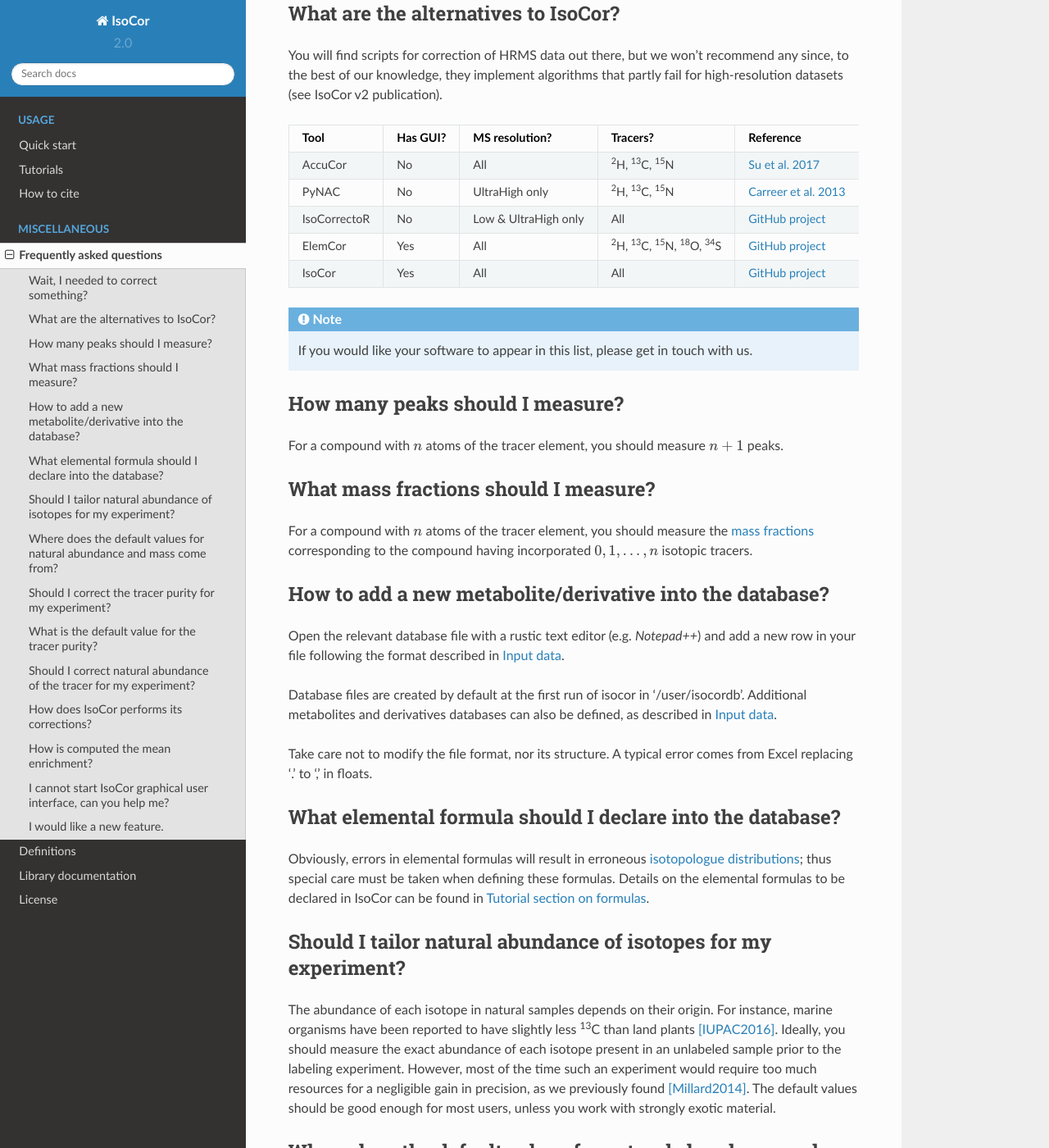
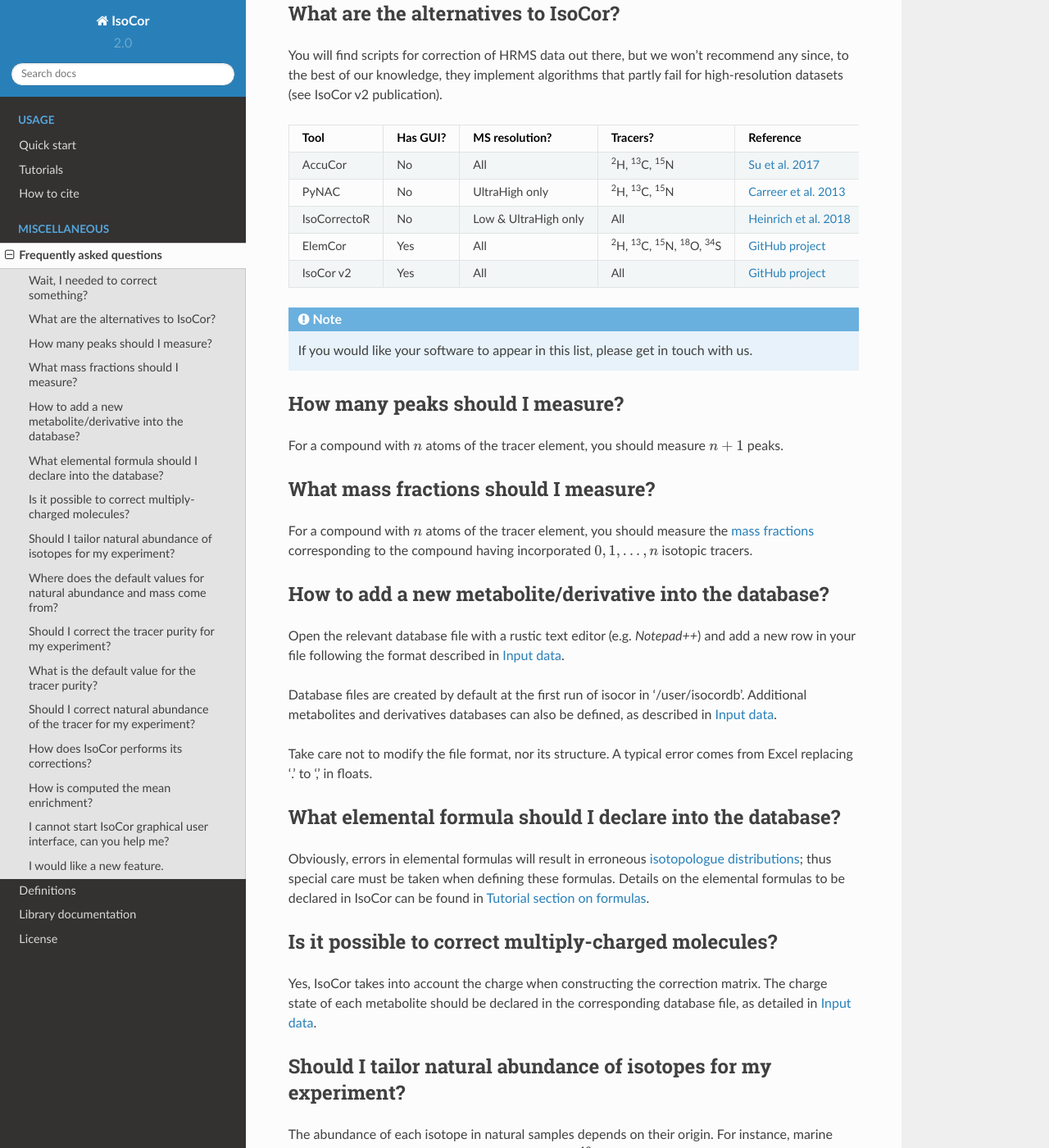
Before and after one commit to MetaSys-LISBP/IsoCor, a Sphinx documentation site: the page built from doc/faq.rst, in a window 1280 px wide and 1400 px high, scrolled down 437 px. Shown: the whole window at 82% size. Built offline with Sphinx 7.4.7 and the Read the Docs theme 2.0.0, drawn with Linux system fonts in a browser that asks for light colours.

```diff
--- a/doc/conf.py
+++ b/doc/conf.py
@@ -57,7 +57,7 @@ copyright = u'2018, Baudoin Delépine, Matthieu Guionnet, Pierre Millard'
 version = '2.0'
 # The full version, including alpha/beta/rc tags.
 # Do not forget to update PyPi (setup.py) version
-release = '2.0.5'
+release = '2.0.6'
 
 # The language for content autogenerated by Sphinx. Refer to documentation
 # for a list of supported languages.
--- a/doc/faq.rst
+++ b/doc/faq.rst
@@ -24,19 +24,19 @@ What are the alternatives to IsoCor?
 You will find scripts for correction of HRMS data out there, but we won’t recommend any since,
 to the best of our knowledge, they implement algorithms that partly fail for high-resolution datasets (see IsoCor v2 publication).
 
-+--------------+----------+----------------------+---------------------------------------------------------------------+------------------------------------------------------------------+---------------------------+
-| Tool         | Has GUI? | MS resolution?       | Tracers?                                                            | Reference                                                        | Comment                   |
-+==============+==========+======================+=====================================================================+==================================================================+===========================+
-| AccuCor      | No       | All                  | :sup:`2`\ H, :sup:`13`\ C, :sup:`15`\ N                             | `Su et al. 2017 <https://doi.org/10.1021/acs.analchem.7b00396>`_ | Faulty at High-resolution |
-+--------------+----------+----------------------+---------------------------------------------------------------------+------------------------------------------------------------------+---------------------------+
-| PyNAC        | No       | UltraHigh only       | :sup:`2`\ H, :sup:`13`\ C, :sup:`15`\ N                             | `Carreer et al. 2013 <https://doi.org/10.3390/metabo3040853>`_   | none                      |
-+--------------+----------+----------------------+---------------------------------------------------------------------+------------------------------------------------------------------+---------------------------+
-| IsoCorrectoR | No       | Low & UltraHigh only | All                                                                 | `GitHub project <https://github.com/chkohler/IsoCorrectoR>`__    | none                      |
-+--------------+----------+----------------------+---------------------------------------------------------------------+------------------------------------------------------------------+---------------------------+
-| ElemCor      | Yes      | All                  | :sup:`2`\ H, :sup:`13`\ C, :sup:`15`\ N, :sup:`18`\ O, :sup:`34`\ S | `GitHub project <https://github.com/4dsoftware/elemcor>`__       | Faulty at High-resolution |
-+--------------+----------+----------------------+---------------------------------------------------------------------+------------------------------------------------------------------+---------------------------+
-| IsoCor       | Yes      | All                  | All                                                                 | `GitHub project <https://github.com/MetaSys-LISBP/IsoCor_v2>`__  | none                      |
-+--------------+----------+----------------------+---------------------------------------------------------------------+------------------------------------------------------------------+---------------------------+
++--------------+----------+----------------------+---------------------------------------------------------------------+----------------------------------------------------------------------+---------------------------+
+| Tool         | Has GUI? | MS resolution?       | Tracers?                                                            | Reference                                                            | Comment                   |
++==============+==========+======================+=====================================================================+======================================================================+===========================+
+| AccuCor      | No       | All                  | :sup:`2`\ H, :sup:`13`\ C, :sup:`15`\ N                             | `Su et al. 2017 <https://doi.org/10.1021/acs.analchem.7b00396>`_     | Faulty at High-resolution |
++--------------+----------+----------------------+---------------------------------------------------------------------+----------------------------------------------------------------------+---------------------------+
+| PyNAC        | No       | UltraHigh only       | :sup:`2`\ H, :sup:`13`\ C, :sup:`15`\ N                             | `Carreer et al. 2013 <https://doi.org/10.3390/metabo3040853>`_       | none                      |
++--------------+----------+----------------------+---------------------------------------------------------------------+----------------------------------------------------------------------+---------------------------+
+| IsoCorrectoR | No       | Low & UltraHigh only | All                                                                 | `Heinrich et al. 2018 <https://doi.org/10.1038/s41598-018-36293-4>`_ | none                      |
++--------------+----------+----------------------+---------------------------------------------------------------------+----------------------------------------------------------------------+---------------------------+
+| ElemCor      | Yes      | All                  | :sup:`2`\ H, :sup:`13`\ C, :sup:`15`\ N, :sup:`18`\ O, :sup:`34`\ S | `GitHub project <https://github.com/4dsoftware/elemcor>`_            | Faulty at High-resolution |
++--------------+----------+----------------------+---------------------------------------------------------------------+----------------------------------------------------------------------+---------------------------+
+| IsoCor v2    | Yes      | All                  | All                                                                 | `GitHub project <https://github.com/MetaSys-LISBP/IsoCor>`_          | none                      |
++--------------+----------+----------------------+---------------------------------------------------------------------+----------------------------------------------------------------------+---------------------------+
 
 .. note:: If you would like your software to appear in this list, please get in touch with us.
 
@@ -72,6 +72,13 @@ Obviously, errors in elemental formulas will result in erroneous
 :ref:`isotopologue distributions <isotopologue distribution>`; thus special care must be taken
 when defining these formulas. Details on the elemental formulas to be declared in IsoCor
 can be found in :ref:`Tutorial section on formulas <formulas>`.
+
+
+Is it possible to correct multiply-charged molecules?
+^^^^^^^^^^^^^^^^^^^^^^^^^^^^^^^^^^^^^^^^^^^^^^^^^^^^^^^^^^^^^^^^^^^^^^^^^^^^^^^^^
+Yes, IsoCor takes into account the charge when constructing the correction matrix.
+The charge state of each metabolite should be declared in the corresponding database file,
+as detailed in :ref:`Input data`.
 
 
 Should I tailor natural abundance of isotopes for my experiment?
--- a/doc/index.rst
+++ b/doc/index.rst
@@ -30,6 +30,7 @@ and can be downloaded as a `PDF file <https://readthedocs.org/projects/isocor/do
 * **correction of tracer purity**,
 * shipped as a library with both a **graphical and command line interface**,
 * mass-spectrometer and :ref:`resolution <resolution>` agnostic,
+* can be applied to singly- and multiply-charged ions
 * can be used with any tracer element (having two or more isotopes)
 * account for the contribution of derivatization steps (if any),
 * open-source, free and easy to install everywhere where Python 3 and pip run,
--- a/isocor/__init__.py
+++ b/isocor/__init__.py
@@ -4,7 +4,7 @@ We expose the Factory and the *metabolite corrector* classes at the package leve
 for conveniance.
 """
 
-__version__ = '2.0.5'
+__version__ = '2.0.6'
 
 from isocor.mscorrectors import MetaboliteCorrectorFactory
 from isocor.mscorrectors import LowResMetaboliteCorrector, HighResMetaboliteCorrector
--- a/setup.py
+++ b/setup.py
@@ -7,7 +7,7 @@ with open("README.md", "r") as fh:
 
 setuptools.setup(
     name="IsoCor",
-    version="2.0.5",
+    version="2.0.6",
     author="Pierre Millard, Baudoin Delépine, Matthieu Guionnet",
     author_email="millard@insa-toulouse.fr",
     description="IsoCor: Isotope Correction for mass spectrometry labeling experiments",
```
Also changed, not shown: README.md (+1 -0 lines), doc/tutorials.rst (+5 -4 lines), doc/showcase_isocor.ipynb, 1 other file.
